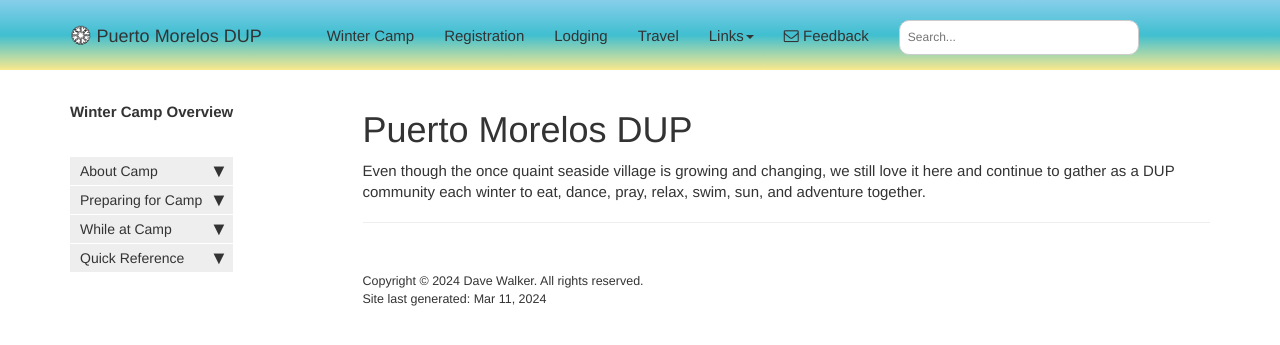
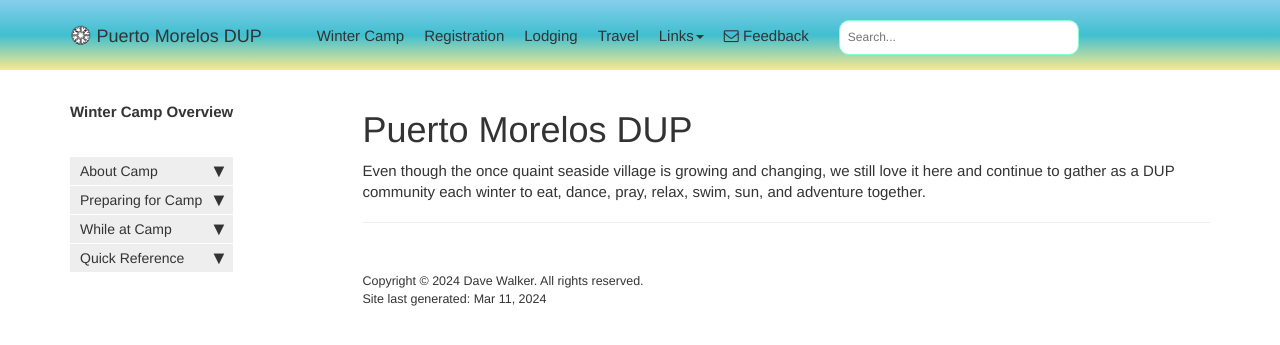
Before and after one commit to davewalker60/pmdupSAVE, a Jekyll site: the page built from index.md, in a window 1280 px wide. Shown: the top 345 px of the page. Built offline with Jekyll 4.4.1, drawn with Linux system fonts in a browser that asks for light colours; comment, search, counter and statistics services are not loaded.

Commit message:
More menu space shrinking

```diff
--- a/css/customstyles.css
+++ b/css/customstyles.css
@@ -268,16 +268,13 @@ ul#results-container a:hover {
     margin-left:10px;
     width:20em;
     font-size: 0.8em;
-    border: 1px solid #ccc;
+    border: 1px solid aquamarine;
     border-radius: 10px;
     -webkit-box-sizing: border-box;
     -moz-box-sizing: border-box;
     box-sizing: border-box;
     margin-top:-5px;
 }
-
-
-
 /* end search */
 
 .filter-options {
@@ -452,7 +449,7 @@ ul#mysidebar {
 }
 
 a.dropdown-toggle, .navbar-inverse .navbar-nav > li > a  {
-    margin-left: 10px;
+    /*margin-left: 10px;*/
 }
 
 .navbar a:hover {
@@ -465,6 +462,11 @@ a.dropdown-toggle, .navbar-inverse .navbar-nav > li > a  {
 span.projectTitle {
     font-family: Helvetica;
     font-weight: bold;
+}
+
+.navbar-brand {
+    margin-right: 150px;
+    padding-right: 105px;
 }
 /* END TOP/BANNER NAV CUSTOMIZING */
 
```
